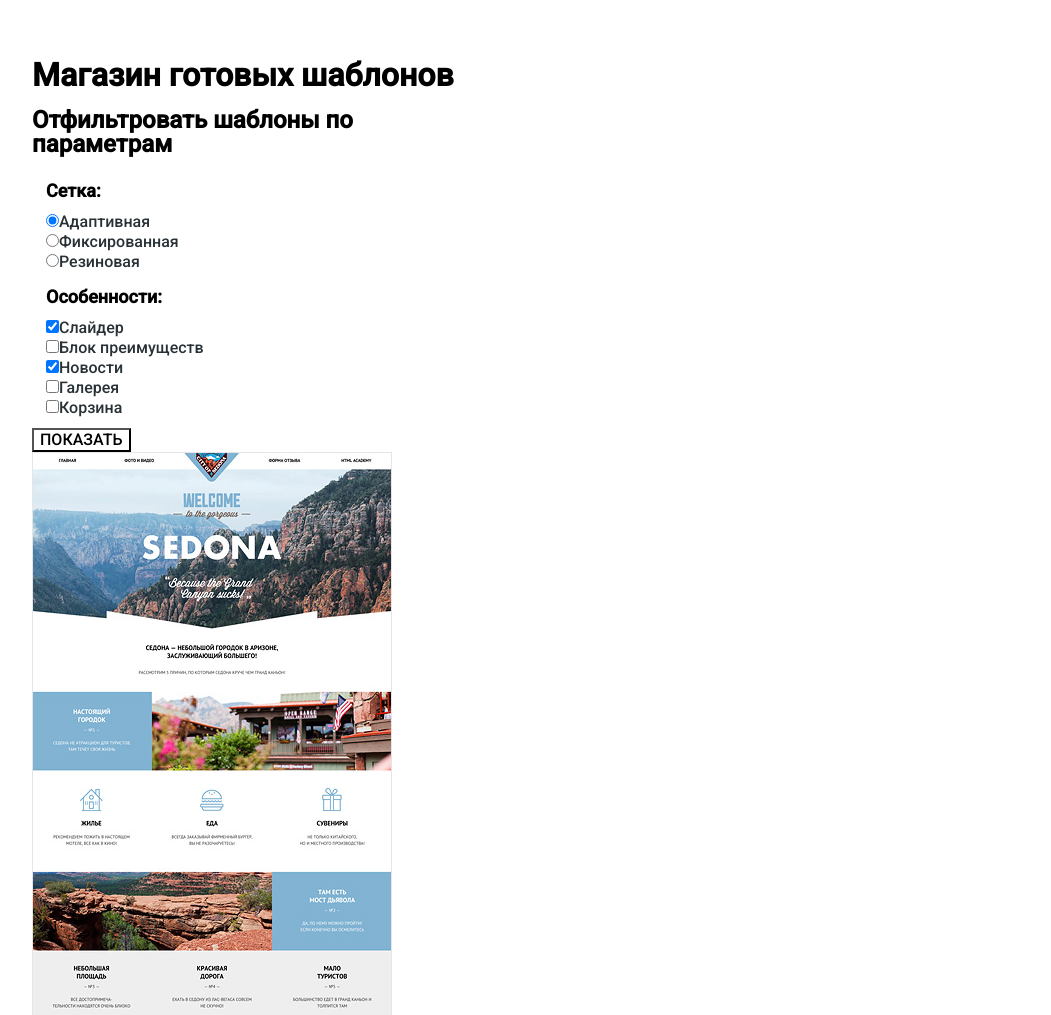
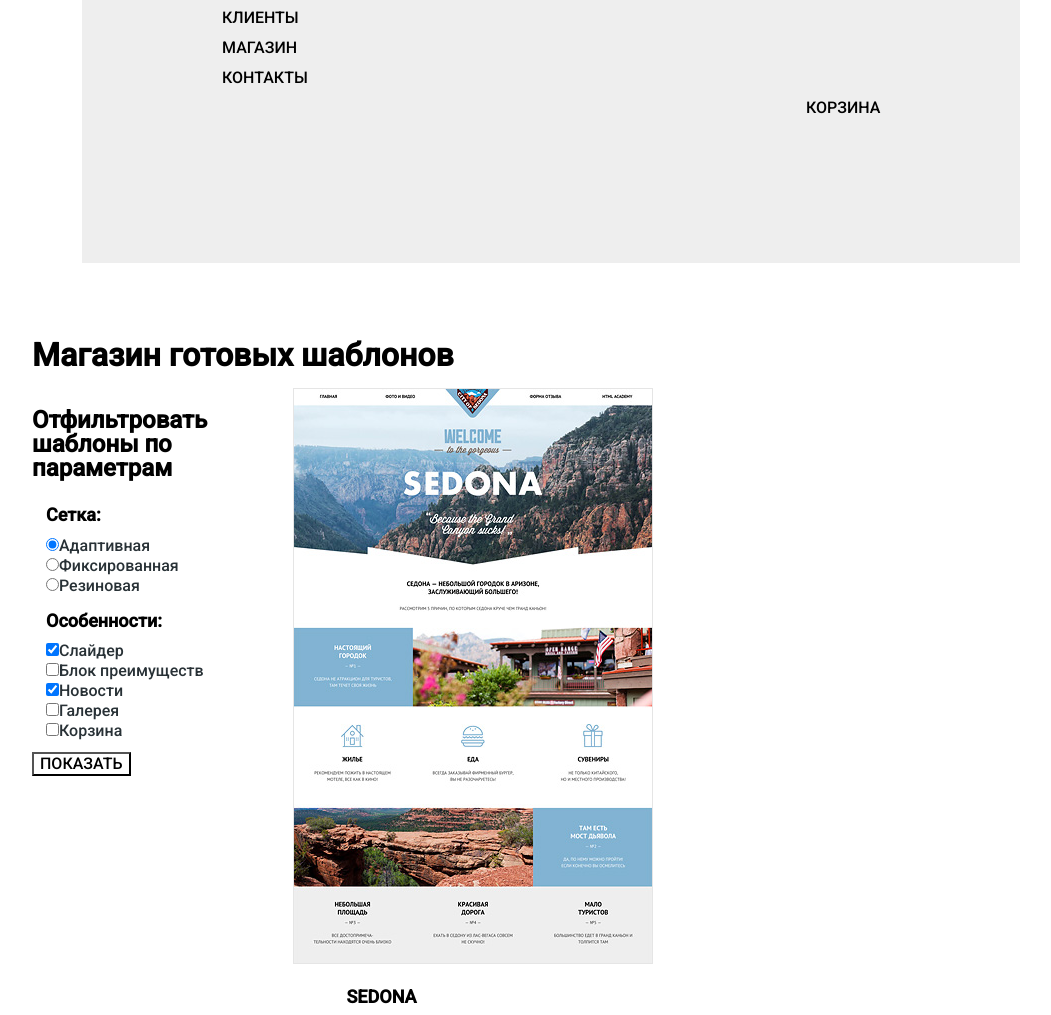
Before and after one commit to annaredtea/1058963-nerds-25, a plain HTML site: page inner.html in a window 1280 px wide. Shown: the part 242-1257 px from the top of the page, without its empty margins (58-1109 px from the left). Drawn offline with nearby package versions, Linux system fonts and the light colour scheme; files whose address does not match are found by name.

Commit message:
Правки

```diff
--- a/css/style.css
+++ b/css/style.css
@@ -23,7 +23,9 @@ a {
   color: #000000;
   text-transform: uppercase;
   background-color: #eeeeee;
+  align-items: flex-start;
   flex-direction: row;
+  padding: 140px;
 }
 
 .main-header {
@@ -63,8 +65,7 @@ a {
   margin: 0;
   padding: 0;
   list-style: none;
-  margin-right: 286px;
-  margin-left: 140px;
+  margin-left: auto;
 }
 
 .main-navigation a {
@@ -86,7 +87,7 @@ a {
   text-align: center;
   margin: 0;
   margin-bottom: 116px;
-  padding: 0;
+  padding: 359px;
 }
 
 .container {
@@ -187,11 +188,16 @@ a {
 }
 
 .setting-filter {
-  width: 450px;
+  width: 261px;
+  justify-content: space-between;
 }
 
 .catalog {
-  width: 800px;
+  width: 760px;
+}
+
+.catalog-columns {
+  display: flex;
 }
 
 .grid-item,
@@ -232,6 +238,18 @@ a {
   box-shadow: inset 0px 3px 0 0 rgba(0, 1, 1, 0.1);
   background-color: #d5d5d5;
   color: rgba(0, 0, 0, 0.3);
+}
+
+.catalog-item-preview {
+  width: 360px;
+  margin-bottom: 33px;
+  display: flex;
+  padding: 0;
+  margin: 0;
+  list-style: none;
+  flex-wrap: wrap;
+  margin-right: 40px;
+
 }
 
 .catalog-item-specification {
--- a/inner.html
+++ b/inner.html
@@ -26,6 +26,7 @@
   </header>
   <main class="container">
     <h1 class="page-title">Магазин готовых шаблонов</h1>
+    <div class="catalog-columns">
       <section class="setting-filter">
         <h2 class="visually-hidden">Отфильтровать шаблоны по параметрам</h2>
         <form class="filter" method="get" action="https://echo.htmlacademy.ru">
@@ -107,6 +108,7 @@
           </div>
         </div>
       </div>
+    </div>
   </main>
   <footer class="main-footer">
     <div class="footer-container">
```
Lines whose indentation alone changed are shown as unchanged.
